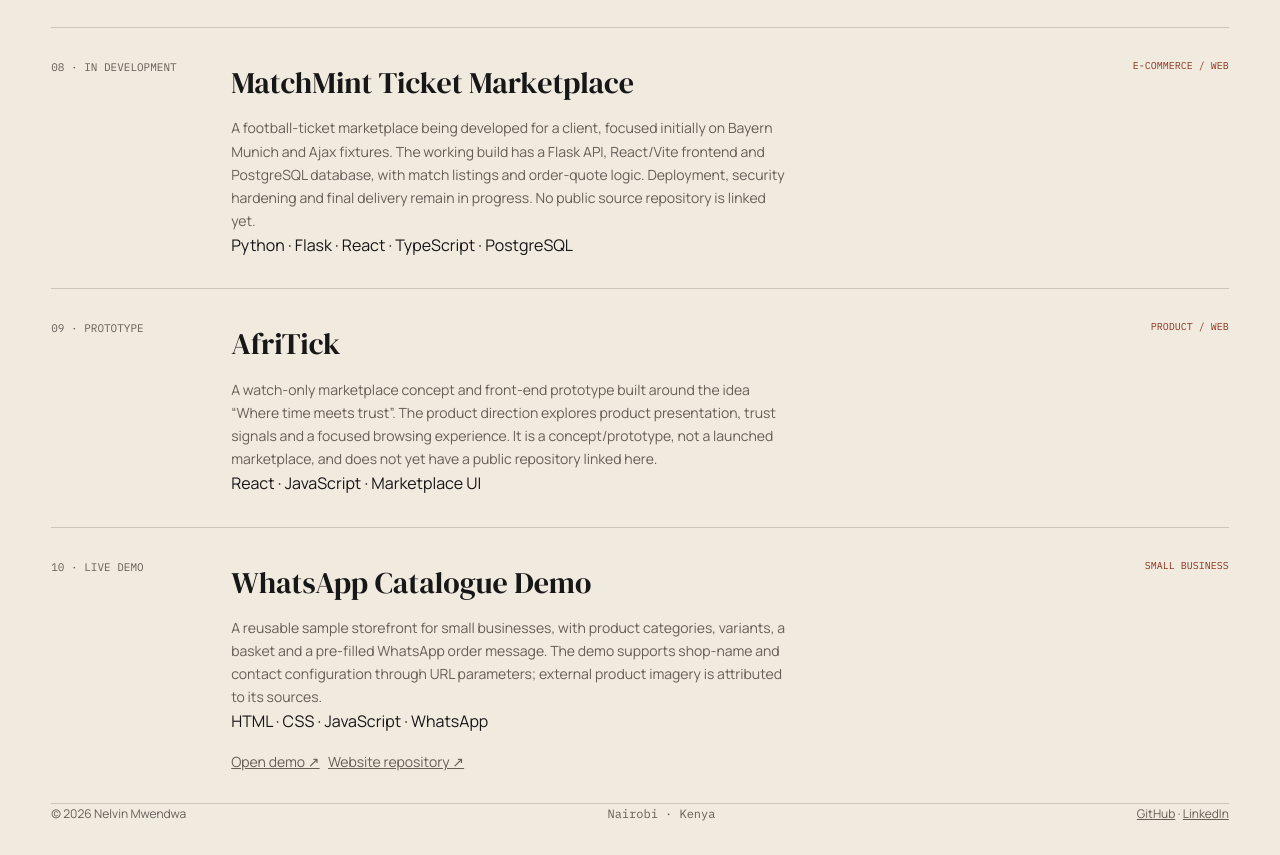
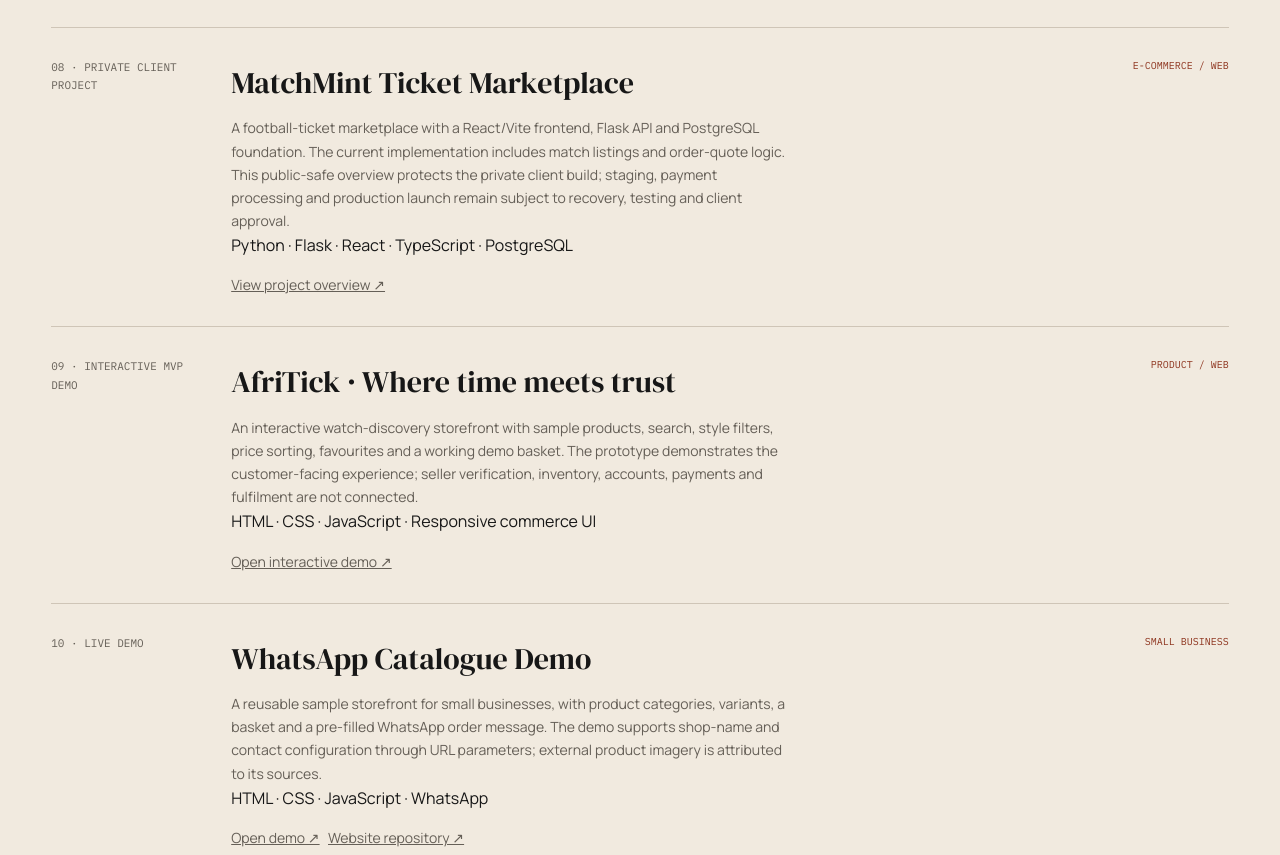
Before and after one commit to nelvinmwendwa/nelvinmwendwa.github.io, a plain HTML site: page work.html in a window 1280 px wide. Shown: the part 2428-3283 px from the top of the page. Before the commit the page ends 3252 px from the top, so only its background shows below. Drawn offline with Linux system fonts and the light colour scheme.

Commit message:
Add AfriTick demo and MatchMint project overview links

```diff
--- a/work.html
+++ b/work.html
@@ -16,8 +16,8 @@
  <article class="entry" id="shop-report"><div class="date">05 · DEMO</div><div><h2>Shop Daily Report</h2><p>An automation prototype built with fake sales data for a local electronics-shop workflow. It demonstrates daily customer rankings by spend, detailed sales history and low-stock alerts. The demo is designed to validate the workflow before connecting to real shop data or systems.</p><div class="stack">Python · Automation · Reporting · Inventory alerts</div><p style="margin-top:15px"><a href="https://github.com/nelvinmwendwa/Shop-daily-report" target="_blank" rel="noopener">Source ↗</a></p></div><div class="tag">BUSINESS AUTOMATION</div></article>
  <article class="entry" id="soda"><div class="date">06 · DEMO</div><div><h2>Buy the Crew a Soda · 97s</h2><p>A lightweight fan-support prototype for a podcast, with KES-denominated support amounts and a QR-based flow tested from an iPhone. Built as a low-cost concept for creator communities rather than a fully integrated payment platform.</p><div class="stack">Web · QR flow · KES pricing · Creator tools</div><p style="margin-top:15px"><a href="https://github.com/nelvinmwendwa/97s-soda-demo" target="_blank" rel="noopener">Source ↗</a></p></div><div class="tag">CREATOR TOOLS</div></article>
  <article class="entry" id="bizflow"><div class="date">07 · QA CASE STUDY</div><div><h2>BizFlow ERP / POS Quality Assurance</h2><p>Functional QA on a pre-launch ERP/POS system using synthetic records. The register records 110 test cases: 69 passed, 38 failed, 2 not run and 1 blocked, with 45 logged defects across inventory, sales, accounting, tax and reporting. The case study separates observed behaviour from launch-readiness risks and clearly documents the testing boundaries.</p><div class="stack">Manual QA · Test design · Regression · Defect reporting · ERP / POS</div><p style="margin-top:15px"><a href="case-studies/bizflow-qa.html">Read sanitised QA case study ↗</a></p></div><div class="tag">SOFTWARE QUALITY</div></article>
- <article class="entry" id="matchmint"><div class="date">08 · IN DEVELOPMENT</div><div><h2>MatchMint Ticket Marketplace</h2><p>A football-ticket marketplace being developed for a client, focused initially on Bayern Munich and Ajax fixtures. The working build has a Flask API, React/Vite frontend and PostgreSQL database, with match listings and order-quote logic. Deployment, security hardening and final delivery remain in progress. No public source repository is linked yet.</p><div class="stack">Python · Flask · React · TypeScript · PostgreSQL</div></div><div class="tag">E-COMMERCE / WEB</div></article>
- <article class="entry" id="afritick"><div class="date">09 · PROTOTYPE</div><div><h2>AfriTick</h2><p>A watch-only marketplace concept and front-end prototype built around the idea “Where time meets trust”. The product direction explores product presentation, trust signals and a focused browsing experience. It is a concept/prototype, not a launched marketplace, and does not yet have a public repository linked here.</p><div class="stack">React · JavaScript · Marketplace UI</div></div><div class="tag">PRODUCT / WEB</div></article>
+ <article class="entry" id="matchmint"><div class="date">08 · PRIVATE CLIENT PROJECT</div><div><h2>MatchMint Ticket Marketplace</h2><p>A football-ticket marketplace with a React/Vite frontend, Flask API and PostgreSQL foundation. The current implementation includes match listings and order-quote logic. This public-safe overview protects the private client build; staging, payment processing and production launch remain subject to recovery, testing and client approval.</p><div class="stack">Python · Flask · React · TypeScript · PostgreSQL</div><p style="margin-top:15px"><a href="matchmint-preview/">View project overview ↗</a></p></div><div class="tag">E-COMMERCE / WEB</div></article>
+ <article class="entry" id="afritick"><div class="date">09 · INTERACTIVE MVP DEMO</div><div><h2>AfriTick · Where time meets trust</h2><p>An interactive watch-discovery storefront with sample products, search, style filters, price sorting, favourites and a working demo basket. The prototype demonstrates the customer-facing experience; seller verification, inventory, accounts, payments and fulfilment are not connected.</p><div class="stack">HTML · CSS · JavaScript · Responsive commerce UI</div><p style="margin-top:15px"><a href="afritick-demo/">Open interactive demo ↗</a></p></div><div class="tag">PRODUCT / WEB</div></article>
  <article class="entry" id="catalogue"><div class="date">10 · LIVE DEMO</div><div><h2>WhatsApp Catalogue Demo</h2><p>A reusable sample storefront for small businesses, with product categories, variants, a basket and a pre-filled WhatsApp order message. The demo supports shop-name and contact configuration through URL parameters; external product imagery is attributed to its sources.</p><div class="stack">HTML · CSS · JavaScript · WhatsApp</div><p style="margin-top:15px"><a href="catalogue-demo/" target="_blank" rel="noopener">Open demo ↗</a> &nbsp; <a href="https://github.com/nelvinmwendwa/nelvinmwendwa.github.io" target="_blank" rel="noopener">Website repository ↗</a></p></div><div class="tag">SMALL BUSINESS</div></article>
 </div></main>
 <footer class="container"><div>© 2026 Nelvin Mwendwa</div><div class="mono">Nairobi · Kenya</div><div><a href="https://github.com/nelvinmwendwa" target="_blank" rel="noopener">GitHub</a> · <a href="https://www.linkedin.com/in/nelvin-mwendwa/" target="_blank" rel="noopener">LinkedIn</a></div></footer></body></html>
```
